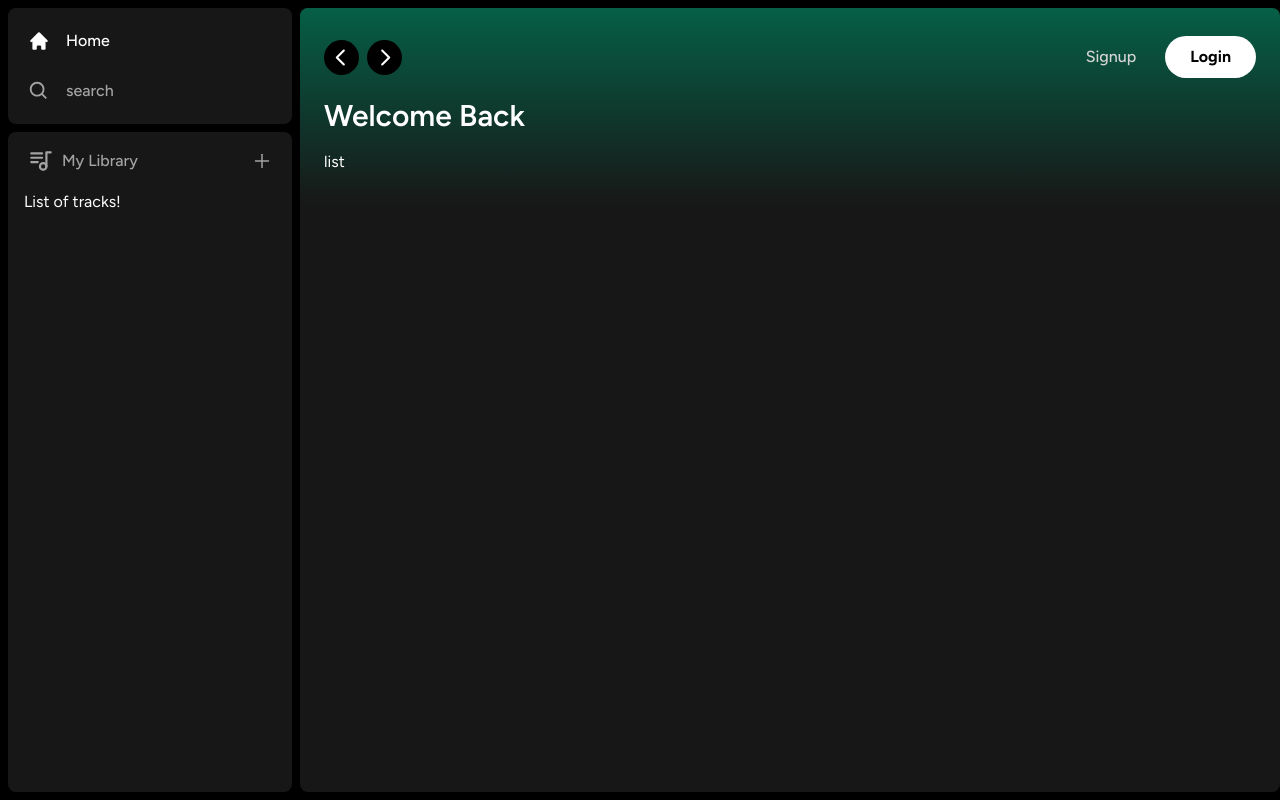
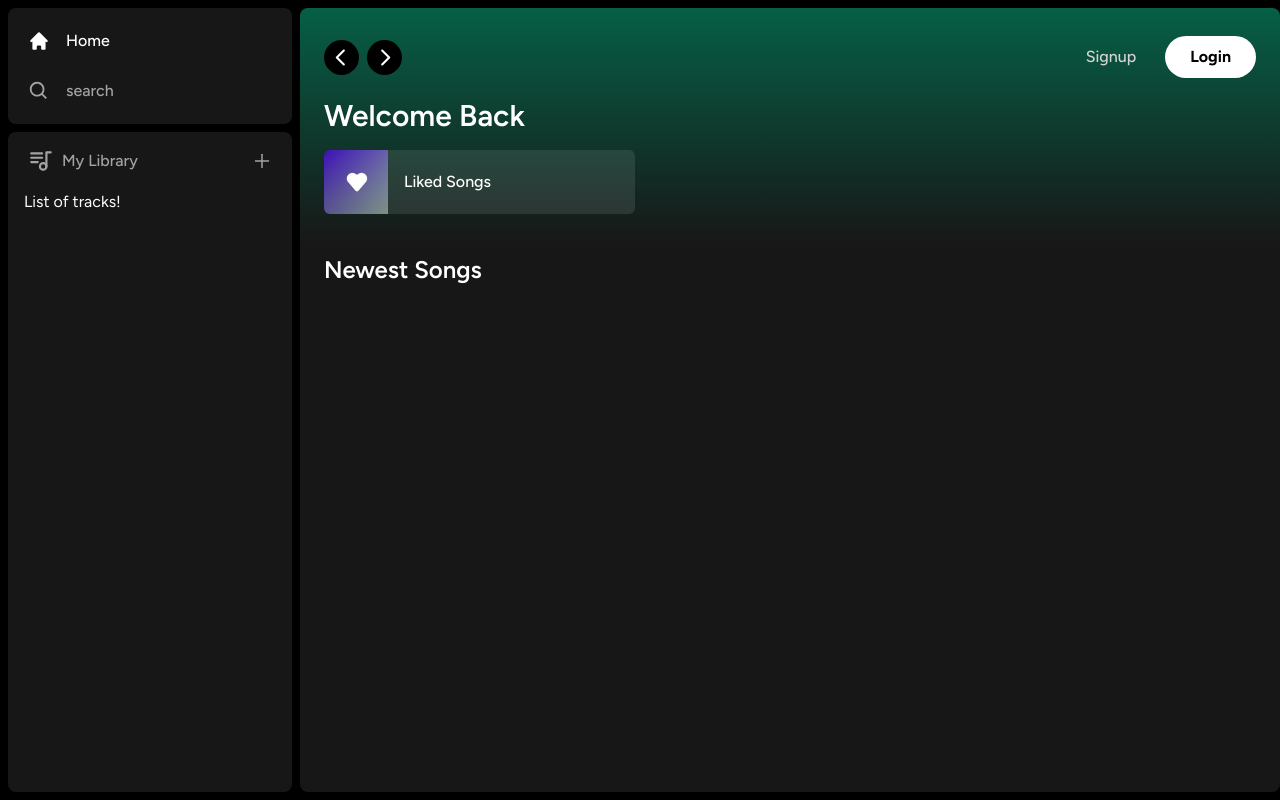
Before and after one commit to MNihal7961/Listen, a Next.js app: page / in a window 1280 px wide. Built offline with nearby package versions, Linux system fonts and the light colour scheme.

Commit message:
designed header and some homepage ui components

```diff
--- a/app/(site)/page.tsx
+++ b/app/(site)/page.tsx
@@ -8,10 +8,15 @@
         <div className="mb-2">
           <h1 className="text-white font-semibold text-3xl">Welcome Back</h1>
           <div className="grid grid-cols-1 sm:grid-cols-2 xl:grid-cols-3 2xl:grid-cols-4 gap=3 mt-4">
-            <ListItem/>
+            <ListItem image="/images/like.png" name="Liked Songs" href="liked"/>
           </div>
         </div>
       </Header>
+      <div className="mt-2 mb-7 px-6">
+        <div className="flex items-center justify-between">
+          <h1 className="text-white text-2xl font-semibold">Newest Songs</h1>
+        </div>
+      </div>
     </div>
   );
 }
--- a/components/ListItem.tsx
+++ b/components/ListItem.tsx
@@ -1,7 +1,35 @@
-const ListItem = () => {
-    return ( <div>
-        list
-    </div> );
+"use client";
+
+import Image from "next/image";
+import { useRouter } from "next/navigation";
+import { FaPlay } from "react-icons/fa";
+
+interface ListItemProps {
+  image: string;
+  name: string;
+  href: string;
 }
 
+const ListItem: React.FC<ListItemProps> = ({ image, name, href }) => {
+  const router = useRouter();
+
+  const onClick = () => {
+    router.push(href);
+  };
+  return (
+    <button
+      onClick={() => onClick}
+      className="relative group flex items-center rounded-md overflow-hidden gap-x-4 bg-neutral-100/10 hover:bg-neutral-100/20 transition pr-4 "
+    >
+      <div className="relative min-h-[64px] min-w-[64px] ">
+        <Image className="object-cover" fill src={image} alt="like" />
+      </div>
+      <p className="font-medium truncate py-5">{name}</p>
+      <div className="absolute transition opacity-0 rounded-full flex items-center justify-center bg-green-500 p-4 drop-shadow-md right-5 group-hover:opacity-100 hover:scale-110">
+        <FaPlay className="text-black" />
+      </div>
+    </button>
+  );
+};
+
 export default ListItem;
```
Also changed, not shown: public/images/like.png (added).
